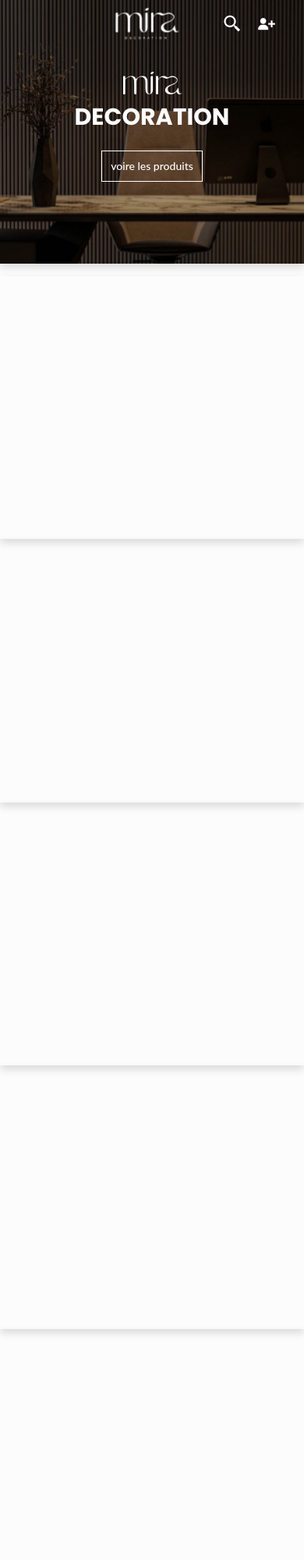
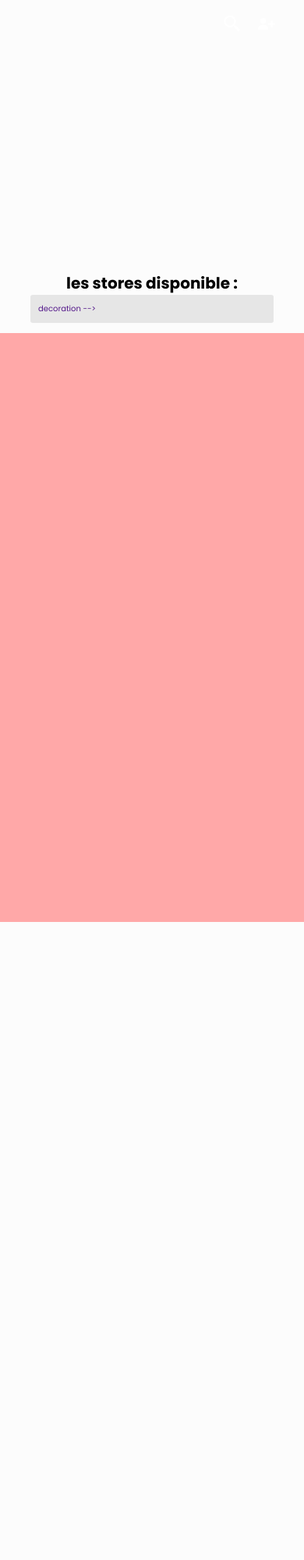
Before and after one commit to abdeldjabarbell/MIRA, a plain HTML site: page mira.html in a window 390 px wide. Shown: the top 2000 px of the page at 78% size. After the commit the page ends 1198 px from the top, so only its background shows below. Drawn offline with nearby package versions, Linux system fonts and the light colour scheme; no server answers.

Commit message:
Add files via upload

```diff
--- a/mira.css
+++ b/mira.css
@@ -187,10 +187,10 @@ input:focus {
         transform: scale(1) translateX(0); /* Taille initiale et position initiale */
     }
     50% {
-        transform: scale(1.15) translateX(0); /* Zoom à 150% et déplacement vers la gauche de 20px */
+        transform: scale(1.3) translateX(0); /* Zoom à 150% et déplacement vers la gauche de 20px */
     }
     100% {
-        transform: scale(1.15) translateX( -30px); /* Retour à la taille initiale et position initiale */
+        transform: scale(1.3) translateX( -30px); /* Retour à la taille initiale et position initiale */
     }
 }
 
@@ -204,8 +204,8 @@ input:focus {
 }
 .logo_mira_white_stor__classList{
   width: 170px;
-  margin: 20px;
   transition-delay: calc(.1s *var(--i) );
+  padding-bottom: 10px;
 
 }
 
@@ -285,10 +285,49 @@ input:focus {
 
 
 
+/*-------------------------------------stor content --------------------*/
 
 
+.stor_content_{
+  width: 100vw;
+  height: 100vh;
+  background-color: #000;
+  display: flex;
+  flex-direction: row;
+}
+.swotre_menus{
+  width: 20vw;
+  height: 100vh;
+  background-color: #fcfcfc;
+  display: flex;
+  flex-direction: column;
+  justify-content: center;
+  align-items: center;
 
+}
+.items_dispo{
+  width: 80vw;
+  height: 100vh;
+  background-color: #ffa8a8;
+  display: flex;
 
+}
+
+.stors_dispo{
+  width: 100%;
+  height: 100%;
+  display: flex;
+  flex-direction: column;
+  justify-content: start;
+  align-items: center;
+  margin-top: 10px;
+}
+.element_stors_dispo{
+  width: 80%;
+  padding: 10px;
+  background-color: #e6e6e6;
+  border-radius: 3px;
+}
 
 
 
@@ -318,4 +357,21 @@ input:focus {
     font-size: 3rem;
 
   }
+
+  .stor_content_{
+    display: flex;
+    flex-direction: column;
+  }
+  .swotre_menus{
+    width: 100vw;
+    height: 100px;
+    display: flex;
+    flex-direction: column;
+
+  }
+  .items_dispo{
+    width: 100vw;
+    height: 100vh;
+    display: flex;
+  }
 }
--- a/mira.html
+++ b/mira.html
@@ -36,22 +36,28 @@
         <div class="cancel_suggestion_" id="cancel_suggestion_"></div>
     </div>
 
-    <div class="stor_home" >
+    <div class="stor_home" id="stor_home"></div>
 
+    <div class="stor_content_" id="stor_content_">
+        <div class="swotre_menus">
+            <div class="stors_dispo">
+                <h1>les stores disponible : </h1>
+                <a href="" class="element_stors_dispo">
+                    decoration -->
+
+                </a>
+            </div>
+        </div>
+        <div class="items_dispo"></div>
     </div>
+
 
     <div class="k">
         <button class="btnbtn">
             <div class="bgbtnbtn"></div>
         </button>
     </div>
-    <div class="stor_home">
-    </div>    <div class="stor_home">
-    </div>
-    <div class="stor_home">
-    </div>    <div class="stor_home">
-    </div>    <div class="stor_home">
-    </div>
+
 
 
 
--- a/mira.js
+++ b/mira.js
@@ -1,3 +1,25 @@
+import { initializeApp } from "https://www.gstatic.com/firebasejs/9.6.5/firebase-app.js";
+import { getAuth, signOut } from "https://www.gstatic.com/firebasejs/9.6.5/firebase-auth.js";
+import { getFirestore, doc,setDoc, getDoc,query, where , getDocs,updateDoc ,addDoc ,collection ,serverTimestamp} from "https://www.gstatic.com/firebasejs/9.6.5/firebase-firestore.js";
+import { getStorage, ref, uploadBytes, getDownloadURL } from 'https://www.gstatic.com/firebasejs/9.6.5/firebase-storage.js';
+
+// Initialiser Firebase
+const firebaseConfig = {
+    apiKey: "AIzaSyDu_UWSfMLfSMO17f3zD_pFF6STW4ZIBPk",
+    authDomain: "mira-dz.firebaseapp.com",
+    projectId: "mira-dz",
+    storageBucket: "mira-dz.appspot.com",
+    messagingSenderId: "47453902449",
+    appId: "1:47453902449:web:f1f296c3700ace1ba86dd0",
+    measurementId: "G-DQTBCNNNHJ"
+  };
+
+  const app = initializeApp(firebaseConfig);
+  const auth = getAuth(app);
+  const db = getFirestore(app);
+  const storage = getStorage(app);
+
+
 const search_backround = document.getElementById('search_backround');
 const header = document.getElementById('header');
 
@@ -50,39 +72,77 @@ function closesuggedtionTab(){
 
 
 
+
+
+
+async function afficherDetailsMagasin(nomMagasin) {
+    const docRef = doc(db, 'items', nomMagasin);
+    const docSnap = await getDoc(docRef);
+    console.log("docSnap :", docSnap);
+
+    if (docSnap.exists()) {
         const stor_home = document.querySelector(".stor_home");
+        const stor_content = document.querySelector(".stor_content_");
+        //----------------------------------------------------------
+        const data = docSnap.data();
+        const image_couverture = data.image_couverture;
         const img = document.createElement('img');
-img.src = 'img/post_insta9.jpg';
-img.classList="img_stor_home"
+        img.src = image_couverture;
+        img.classList = "img_stor_home";
         stor_home.appendChild(img);
 
-const stor_home_content= document.createElement("div");
-stor_home_content.classList="stor_home_content_classList"
+        const stor_home_content = document.createElement("div");
+        stor_home_content.classList = "stor_home_content_classList";
         stor_home.appendChild(stor_home_content);
 
         const logo_mira_white_stor_ = document.createElement("img");
-logo_mira_white_stor_.classList="logo_mira_white_stor__classList";
+        logo_mira_white_stor_.classList = "logo_mira_white_stor__classList";
         logo_mira_white_stor_.src = 'img/MIRA white.png';
 
-
         const title_stor_ = document.createElement("h1");
-title_stor_.classList="title_stor_classList";
-title_stor_.innerHTML="DECORATION";
+        title_stor_.classList = "title_stor_classList";
+        title_stor_.innerHTML = nomMagasin;
 
         const button_stor_ = document.createElement("button");
-button_stor_.classList="custom-btn btn-mira"
-button_stor_.innerHTML="voire les produits";
+        button_stor_.classList = "custom-btn btn-mira";
+        button_stor_.innerHTML = "Voir les produits";
+
+        button_stor_.addEventListener("click", async (e) => {
+            const headerhight = header.offsetHeight;
+            const storhomeImgHight = stor_home.offsetHeight;
+            const storhomeImgscroll = storhomeImgHight - headerhight +10;
+            window.scrollTo({
+                top: storhomeImgscroll,
+                behavior: "smooth", // Pour un défilement fluide
+                duration: 2000 // Durée de la transition en millisecondes
+            });
+        });
 
         const button_stor_hover = document.createElement("div");
-button_stor_hover.classList="button_stor_hover_clas";
+        button_stor_hover.classList = "button_stor_hover_clas";
         button_stor_.appendChild(button_stor_hover);
+
+        stor_home_content.appendChild(logo_mira_white_stor_);
+        stor_home_content.appendChild(title_stor_);
+        stor_home_content.appendChild(button_stor_);
+        //---------------------------------------------------------
+
+        const nn = document.querySelector(".stor_content_");
 
 
 
 
-stor_home_content.appendChild(logo_mira_white_stor_);
-stor_home_content.appendChild(title_stor_);
-stor_home_content.appendChild(button_stor_);
+
+
+    }
+    else {
+        console.log("error: Aucune donnée trouvée pour le magasin sélectionné : " + nomMagasin);
+    }
+}
+
+// Utilisation de la fonction pour afficher les détails du magasin "Femmes"
+const selected_store = "hahahahahah";
+afficherDetailsMagasin(selected_store);
 
 
 
@@ -118,6 +178,23 @@ function scrollFunction() {
 }
 
 
+
+
+
+
+
+
+
+
+
+
+
+
+
+
+
+
+
 ScrollReveal({
     reset: true ,
     distance: '80px',
--- a/style.css
+++ b/style.css
@@ -824,6 +824,8 @@ select:focus {
     }
     .cree_stor_in_mira_bg{
       display: flex;
+      z-index: 150;
+      position: fixed;
       flex-direction: column;
       min-height: 100vh;
 
```
Also changed, not shown: homepage.html (+0 -2 lines), homepage.js (+12 -4 lines). Lines whose indentation alone changed are shown as unchanged.
